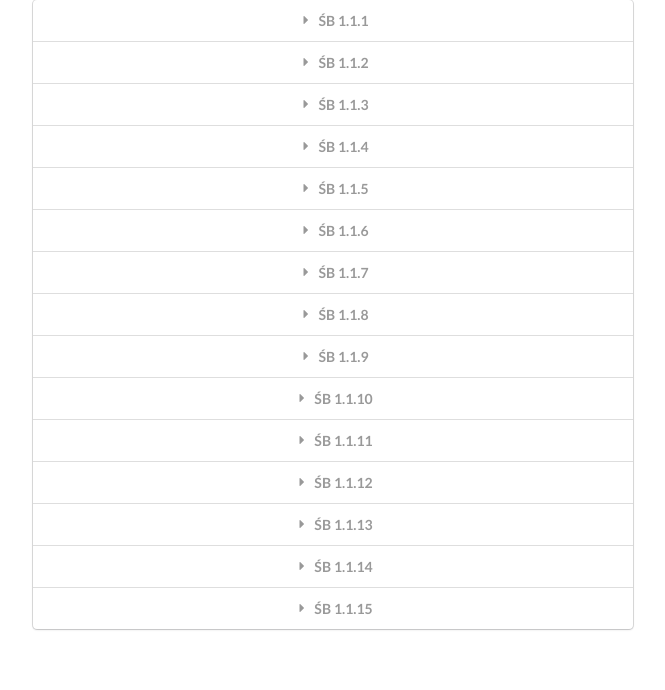
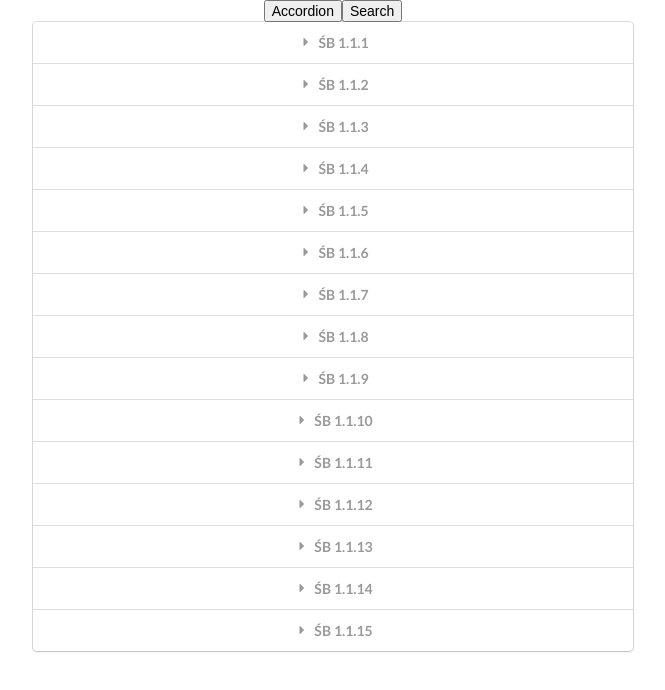
Before and after one commit to yunusparvezkhan/widget-app, a React (Create React App) app: page / in a window 1280 px wide. Shown: the top 690 px of the page, without its empty margins (307-972 px from the left). Built offline with nearby package versions, Linux system fonts and the light colour scheme.

Commit message:
Created functional component for Search page and a decent nav bar

```diff
--- a/src/App.js
+++ b/src/App.js
@@ -1,13 +1,20 @@
 import React, { useState } from "react";
 import Accordion from "./components/accordion";
 import items from "./data/widget-data";
+import Search from "./components/Search";
 
 
 const App = () => {
+  const [activepage, setActivepage] = useState('accordion');
+
   return (
     <div className="App">
       <center>
-        <Accordion items={items} />
+        <button onClick={() => { setActivepage('accordion') }} >Accordion</button>
+        <button onClick={() => { setActivepage('search') }} >Search</button>
+        <div>
+          {activepage == 'search' ? <Search /> : <Accordion items={items} />}
+        </div>
       </center>
     </div>
   );
--- /dev/null
+++ b/src/components/Search.js
@@ -0,0 +1,9 @@
+import React from 'react'
+
+const Search = () => {
+    return (
+        <div>Search</div>
+    )
+}
+
+export default Search
```
